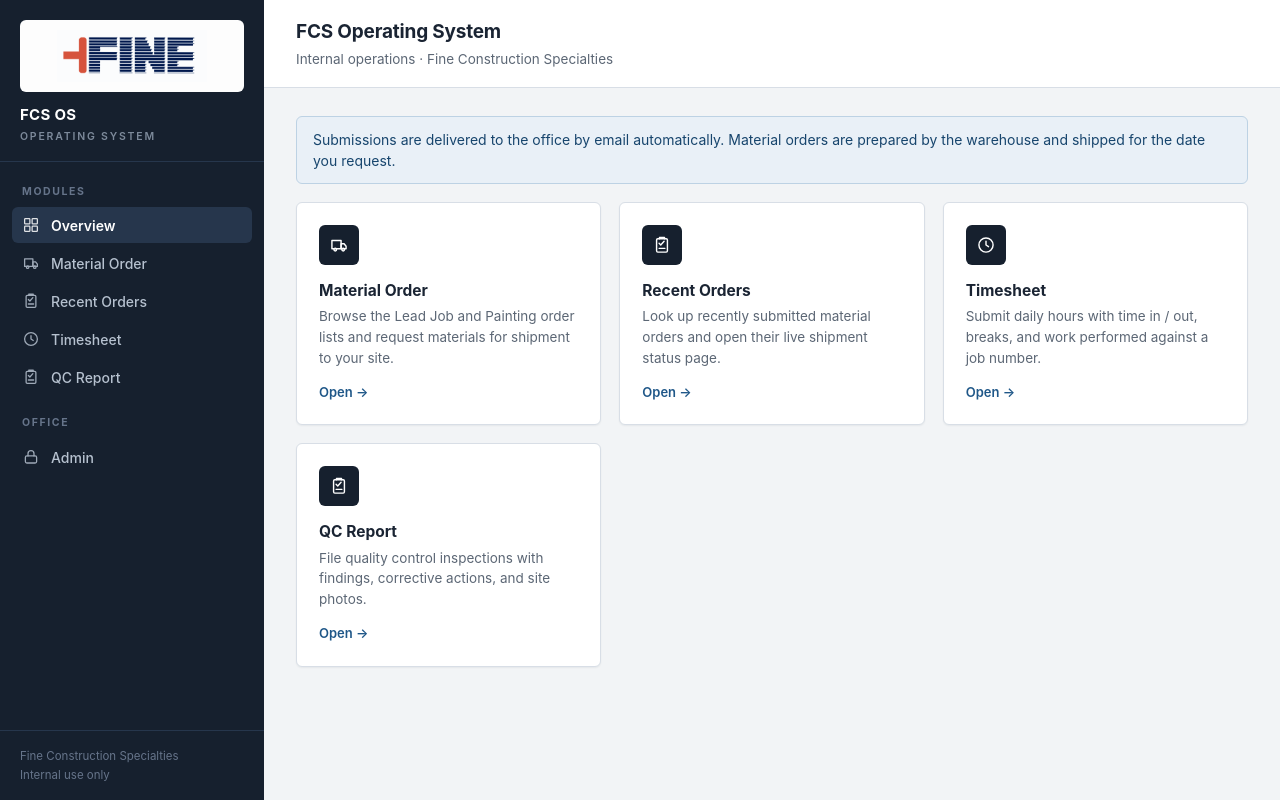
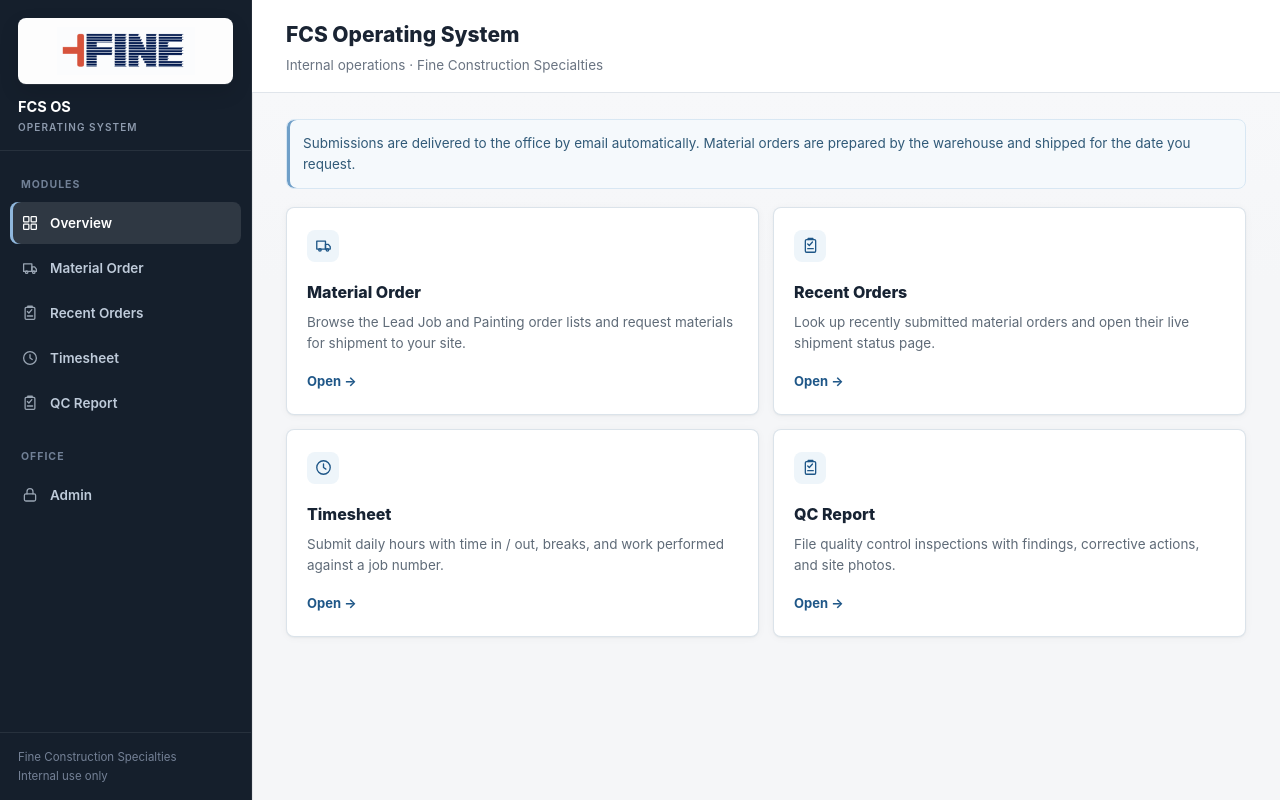
Before and after one commit to KrishnaGajipara/fcs-os, a React (Vite) app in the folder web/: page / in a window 1280 px wide. Built offline with nearby package versions, Linux system fonts and the light colour scheme; no server answers.

Commit message:
Polish shared portal UI

```diff
--- a/web/src/index.css
+++ b/web/src/index.css
@@ -9,10 +9,10 @@
   --ink: #16202e;
   --ink-2: #1d2a3c;
   --ink-3: #26364c;
-  --paper: #f2f4f6;
+  --paper: #f5f6f8;
   --surface: #ffffff;
-  --line: #d8dee6;
-  --line-soft: #e7ebf0;
+  --line: #d9e0e8;
+  --line-soft: #edf0f4;
   --text: #1a2433;
   --muted: #5c6775;
   --faint: #8b94a1;
@@ -25,10 +25,10 @@
   --ok-soft: #eaf4ec;
   --warn: #9a7b0a;
   --warn-soft: #f7f2e2;
-  --radius: 6px;
-  --shadow-1: 0 1px 2px rgba(22, 32, 46, 0.06);
-  --shadow-2: 0 6px 20px rgba(22, 32, 46, 0.12);
-  --sidebar-w: 264px;
+  --radius: 8px;
+  --shadow-1: 0 1px 2px rgba(22, 32, 46, 0.05), 0 1px 8px rgba(22, 32, 46, 0.04);
+  --shadow-2: 0 10px 28px rgba(22, 32, 46, 0.1);
+  --sidebar-w: 252px;
   --font: 'Inter Variable', -apple-system, 'Segoe UI', Roboto, Helvetica, Arial, sans-serif;
   --mono: ui-monospace, 'SF Mono', Menlo, Consolas, monospace;
 }
@@ -1073,6 +1073,509 @@
 }
 .timeline-time { font-size: 12.5px; color: var(--faint); margin-top: 2px; }
 
+/* ==========================================================================
+   Interface polish
+   ========================================================================== */
+
+body { background: #f6f7f9; }
+
+.shell { background: linear-gradient(180deg, #f8f9fb 0%, var(--paper) 280px); }
+
+.sidebar {
+  background: #151f2c;
+  border-right: 1px solid rgba(255, 255, 255, 0.06);
+  box-shadow: 1px 0 0 rgba(22, 32, 46, 0.08);
+}
+
+.sidebar-brand {
+  padding: 18px 18px 15px;
+  border-bottom-color: rgba(255, 255, 255, 0.08);
+}
+
+.brand-logo-tile {
+  padding: 9px 12px;
+  border-radius: 8px;
+  box-shadow: 0 1px 0 rgba(255, 255, 255, 0.08), 0 8px 20px rgba(0, 0, 0, 0.12);
+}
+
+.brand-logo-tile img { max-width: 138px; }
+
+.brand-name {
+  margin-top: 12px;
+  font-size: 14.5px;
+  letter-spacing: 0;
+}
+
+.brand-sub {
+  font-size: 10px;
+  letter-spacing: 1.1px;
+  color: #8d9aad;
+}
+
+.sidebar-nav { padding: 14px 10px; gap: 3px; }
+
+.nav-label {
+  padding: 12px 11px 6px;
+  letter-spacing: 1px;
+  color: #718096;
+}
+
+.nav-item {
+  min-height: 42px;
+  padding: 10px 11px;
+  border-radius: 8px;
+  color: #bfcbda;
+  font-size: 13.5px;
+  font-weight: 600;
+  transition: background 140ms ease, color 140ms ease, transform 140ms ease;
+}
+
+.nav-item:hover {
+  background: rgba(255, 255, 255, 0.07);
+  color: #fff;
+  transform: translateX(1px);
+}
+
+.nav-item.active {
+  background: rgba(255, 255, 255, 0.11);
+  color: #fff;
+  box-shadow: inset 3px 0 0 #8fb7dd;
+}
+
+.nav-item svg { opacity: 0.78; }
+.nav-item.active svg { opacity: 1; }
+
+.sidebar-foot {
+  padding: 15px 18px;
+  border-top-color: rgba(255, 255, 255, 0.08);
+  color: #748196;
+}
+
+.topbar {
+  padding: 19px 34px 17px;
+  border-bottom-color: rgba(216, 222, 230, 0.78);
+  background: rgba(255, 255, 255, 0.92);
+  backdrop-filter: blur(14px);
+}
+
+.topbar h1 {
+  font-size: 21px;
+  font-weight: 760;
+  letter-spacing: 0;
+}
+
+.topbar p {
+  margin-top: 4px;
+  color: #6a7482;
+  font-size: 13.5px;
+}
+
+.content {
+  padding: 26px 34px 64px;
+  animation: pageIn 180ms ease both;
+}
+
+@keyframes pageIn {
+  from { opacity: 0.72; transform: translateY(4px); }
+  to { opacity: 1; transform: none; }
+}
+
+.card,
+.module-card,
+.recent-order-card,
+.stat-tile,
+.login-card {
+  border-color: rgba(216, 224, 232, 0.9);
+  box-shadow: var(--shadow-1);
+}
+
+.card {
+  border-radius: 8px;
+  overflow: hidden;
+}
+
+.card + .card { margin-top: 18px; }
+
+.card-head {
+  padding: 16px 20px;
+  background: #fcfdfe;
+  align-items: center;
+}
+
+.card-head h2 {
+  font-size: 15.5px;
+  font-weight: 740;
+  letter-spacing: 0;
+}
+
+.card-head .hint {
+  color: #7a8492;
+  font-size: 12.5px;
+}
+
+.card-body { padding: 22px; }
+
+.section-label {
+  color: #687483;
+  font-size: 10.5px;
+  letter-spacing: 1px;
+  margin: 20px 0 10px;
+}
+
+.field { gap: 6px; }
+
+.field > label {
+  font-size: 12px;
+  font-weight: 720;
+  color: #273449;
+}
+
+.field .help {
+  color: #7a8492;
+  line-height: 1.45;
+}
+
+.input,
+.textarea,
+.select {
+  min-height: 42px;
+  padding: 10px 12px;
+  border-color: #d7dfe8;
+  border-radius: 8px;
+  background: #fff;
+  font-size: 14px;
+  transition: border-color 140ms ease, box-shadow 140ms ease, background 140ms ease;
+}
+
+.textarea { min-height: 96px; }
+
+.input:hover,
+.textarea:hover,
+.select:hover {
+  border-color: #c8d2dd;
+}
+
+.input:focus,
+.textarea:focus,
+.select:focus {
+  border-color: var(--accent);
+  box-shadow: 0 0 0 3px rgba(31, 87, 136, 0.12);
+}
+
+.btn {
+  min-height: 40px;
+  padding: 10px 16px;
+  border-radius: 8px;
+  font-size: 13.5px;
+  font-weight: 720;
+  transition: background 140ms ease, border-color 140ms ease, color 140ms ease, box-shadow 140ms ease, transform 120ms ease;
+}
+
+.btn:hover:not(:disabled) { transform: translateY(-1px); }
+.btn:active:not(:disabled) { transform: translateY(0); }
+
+.btn-primary {
+  background: #1f5788;
+  box-shadow: 0 1px 0 rgba(255, 255, 255, 0.18) inset, 0 8px 18px rgba(31, 87, 136, 0.2);
+}
+
+.btn-primary:hover:not(:disabled) {
+  background: var(--accent-hover);
+  box-shadow: 0 8px 22px rgba(31, 87, 136, 0.24);
+}
+
+.btn-secondary {
+  background: #fff;
+  border-color: #d3dbe5;
+  color: #263449;
+}
+
+.btn-secondary:hover:not(:disabled) {
+  border-color: #b7c3d0;
+  background: #f9fbfd;
+}
+
+.btn-ghost {
+  min-height: 36px;
+  border-radius: 7px;
+}
+
+.btn-ghost:hover:not(:disabled) {
+  background: #f3f6f9;
+  color: var(--ink);
+}
+
+.btn-lg { min-height: 46px; padding: 12px 24px; }
+
+.segmented {
+  border-color: #d3dbe5;
+  border-radius: 8px;
+  box-shadow: 0 1px 1px rgba(22, 32, 46, 0.03);
+}
+
+.segmented button {
+  min-height: 38px;
+  padding: 8px 16px;
+  font-size: 13px;
+  transition: background 130ms ease, color 130ms ease;
+}
+
+.segmented button:hover { background: #f4f7fa; }
+.segmented button.on { background: #172333; color: #fff; }
+
+.banner {
+  border-radius: 8px;
+  padding: 13px 16px;
+  font-size: 13.5px;
+  line-height: 1.55;
+}
+
+.banner-info {
+  background: #f5f9fc;
+  border-color: #d8e7f3;
+  color: #315a78;
+  box-shadow: inset 3px 0 0 #6f9fc8;
+}
+
+.banner-error {
+  box-shadow: inset 3px 0 0 var(--danger);
+}
+
+.module-grid {
+  grid-template-columns: repeat(2, minmax(0, 1fr));
+  gap: 14px;
+  align-items: stretch;
+}
+
+.module-card {
+  min-height: 188px;
+  display: flex;
+  flex-direction: column;
+  padding: 22px 20px;
+  border-radius: 8px;
+  box-shadow: var(--shadow-1);
+  position: relative;
+  overflow: hidden;
+}
+
+.module-card::before {
+  content: '';
+  position: absolute;
+  inset: 0 0 auto;
+  height: 3px;
+  background: transparent;
+  transition: background 140ms ease;
+}
+
+.module-card:hover {
+  border-color: #bfd0df;
+  box-shadow: var(--shadow-2);
+  transform: translateY(-2px);
+}
+
+.module-card:hover::before { background: #6f9fc8; }
+
+.module-icon {
+  width: 32px;
+  height: 32px;
+  margin-bottom: 18px;
+  border-radius: 8px;
+  background: #eef5fa;
+  color: var(--accent);
+}
+
+.module-icon svg {
+  width: 19px;
+  height: 19px;
+}
+
+.module-card h3 {
+  font-size: 16px;
+  font-weight: 760;
+  margin-bottom: 8px;
+  color: #172333;
+}
+
+.module-card p {
+  color: #5f6b78;
+  font-size: 13.5px;
+  line-height: 1.58;
+}
+
+.module-card .go {
+  margin-top: auto;
+  padding-top: 18px;
+  color: var(--accent);
+  font-weight: 740;
+}
+
+.item-list { gap: 9px; }
+
+.item-row {
+  min-height: 48px;
+  padding: 10px 12px;
+  border-radius: 8px;
+  transition: border-color 120ms ease, background 120ms ease, box-shadow 120ms ease;
+}
+
+.item-row:hover {
+  border-color: #c8d4df;
+  box-shadow: 0 1px 5px rgba(22, 32, 46, 0.05);
+}
+
+.item-row.selected {
+  background: #f2f7fb;
+  box-shadow: inset 3px 0 0 var(--accent);
+}
+
+.stepper {
+  border-color: #d1dae4;
+  border-radius: 8px;
+}
+
+.stepper button {
+  width: 34px;
+  height: 34px;
+  transition: background 120ms ease, color 120ms ease;
+}
+
+.stepper input {
+  width: 48px;
+  height: 34px;
+}
+
+.summary { top: 94px; }
+
+.summary-row {
+  padding: 11px 0;
+}
+
+.summary-row .qty {
+  border-radius: 6px;
+  background: #f7f9fb;
+}
+
+.note-input {
+  border-radius: 7px;
+  padding: 7px 9px;
+}
+
+.dropzone {
+  border-radius: 8px;
+  background: #fbfcfd;
+}
+
+.dropzone:hover,
+.dropzone.drag {
+  background: #f5f9fc;
+}
+
+.crew-table {
+  border-collapse: separate;
+  border-spacing: 0;
+}
+
+.crew-table th {
+  padding: 0 7px 8px;
+  color: #687483;
+  letter-spacing: 0.5px;
+}
+
+.crew-table td { padding: 5px 7px; }
+.crew-table .input,
+.crew-table .select { min-height: 38px; }
+
+.yesno {
+  border-radius: 8px;
+  padding: 13px 14px;
+  background: #fcfdfe;
+}
+
+.admin-table-card { border-radius: 8px; }
+
+.admin-table {
+  border-collapse: separate;
+  border-spacing: 0;
+  font-size: 13.25px;
+}
+
+.admin-table thead th {
+  padding: 12px 14px;
+  background: #f7f9fb;
+  color: #667383;
+  letter-spacing: 0.6px;
+}
+
+.admin-table tbody td {
+  padding: 13px 14px;
+}
+
+.admin-table tbody tr {
+  transition: background 120ms ease;
+}
+
+.admin-table tbody tr:hover {
+  background: #f8fbfd;
+}
+
+.status-badge,
+.result-badge {
+  padding: 3px 9px;
+  font-size: 11px;
+  letter-spacing: 0;
+}
+
+.drawer {
+  box-shadow: -16px 0 36px rgba(22, 32, 46, 0.18);
+}
+
+.drawer-head {
+  padding: 18px 20px;
+}
+
+.drawer-close {
+  border-radius: 8px;
+  transition: background 120ms ease, color 120ms ease;
+}
+
+.drawer-row {
+  padding: 11px 0;
+}
+
+.track-wrap { max-width: 700px; }
+
+.recent-toolbar {
+  background: #fff;
+  border: 1px solid var(--line-soft);
+  border-radius: 8px;
+  padding: 12px;
+  box-shadow: var(--shadow-1);
+}
+
+.recent-order-card {
+  border-radius: 8px;
+  padding: 16px 18px;
+}
+
+.recent-order-card:hover {
+  border-color: #bfd0df;
+  transform: translateY(-1px);
+}
+
+.recent-ref {
+  font-size: 15.5px;
+  letter-spacing: 0;
+}
+
+.recent-grid {
+  gap: 14px;
+  padding-top: 14px;
+}
+
+.recent-open {
+  color: #225f91;
+}
+
 @media (max-width: 560px) {
   .track-meta { grid-template-columns: 1fr; }
   .recent-toolbar { flex-direction: column; align-items: stretch; }
@@ -1112,5 +1615,13 @@
   .topbar { padding: 14px 18px; }
   .content { padding: 18px 16px 48px; }
   .grid.cols-2, .grid.cols-3, .grid.cols-4 { grid-template-columns: 1fr; }
-  .module-grid, .recent-grid { grid-template-columns: 1fr; }
+  .module-grid { grid-template-columns: 1fr; }
 }
+
+@media (min-width: 701px) and (max-width: 1080px) {
+  .module-grid { grid-template-columns: repeat(2, minmax(0, 1fr)); }
+}
+
+@media (min-width: 561px) and (max-width: 860px) {
+  .recent-grid { grid-template-columns: repeat(2, minmax(0, 1fr)); }
+}
```
